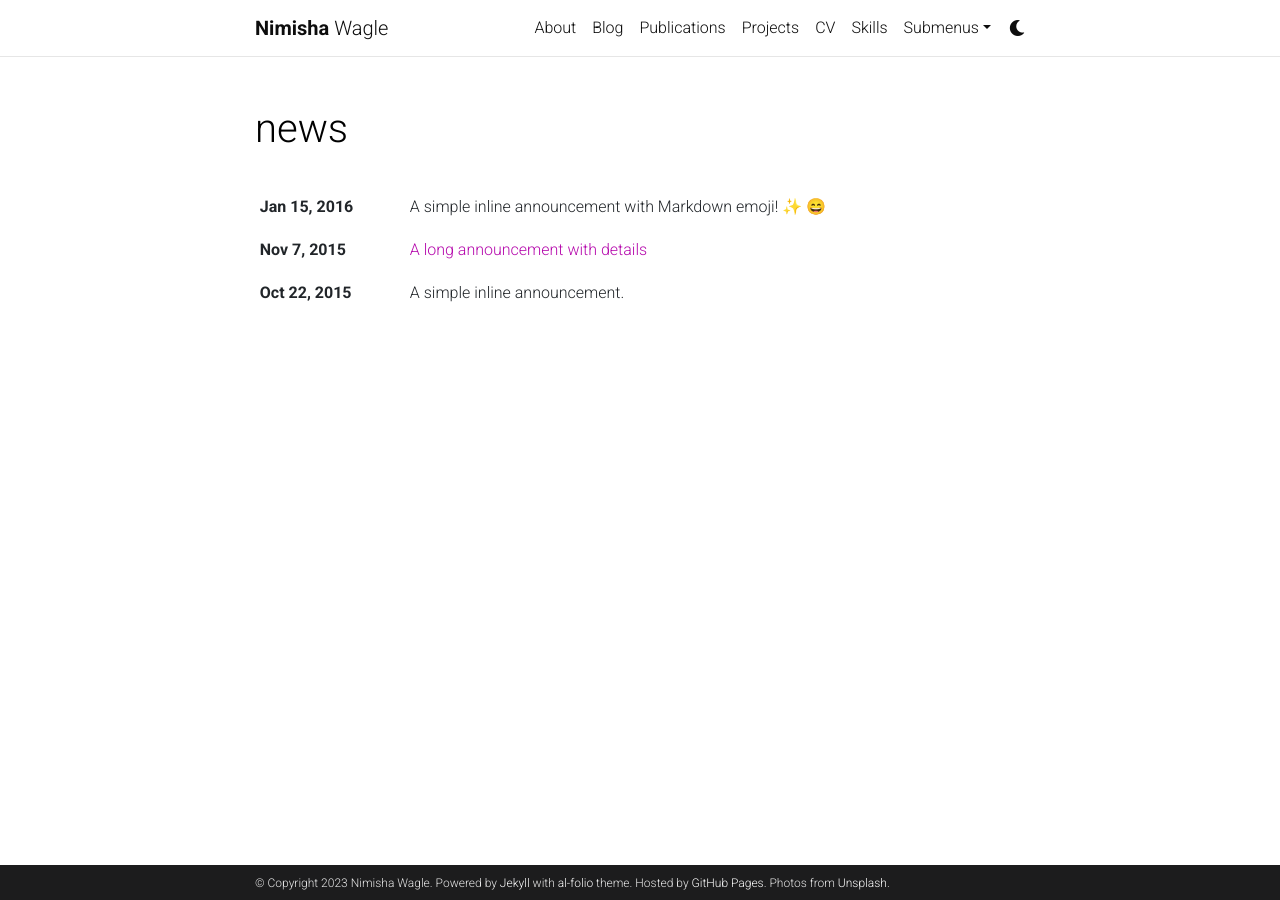
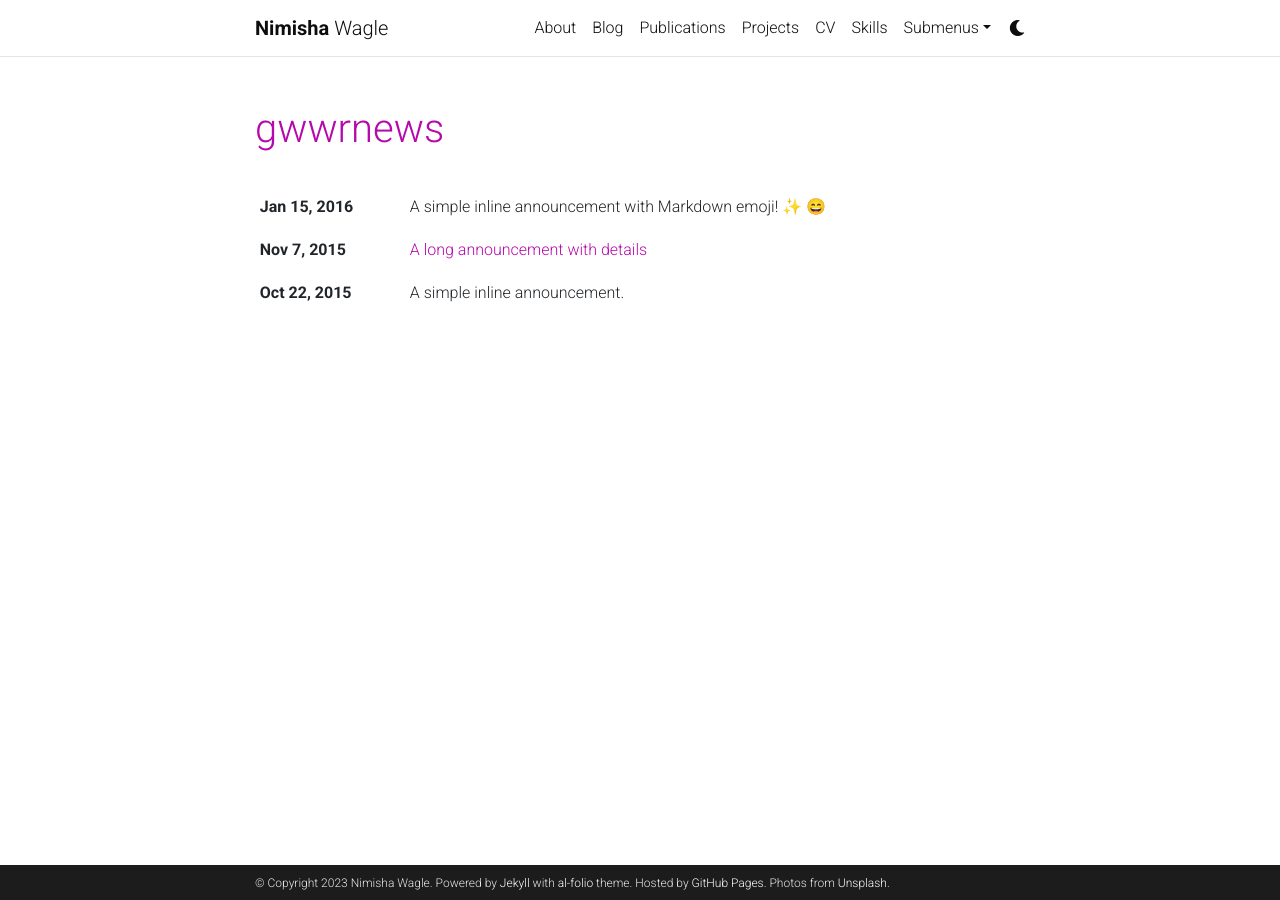
Before and after one commit to wagle1996/wagle1996.github.io, a Jekyll site: the page built from news.html, in a window 1280 px wide. Built offline with Jekyll 4.4.1, drawn with Linux system fonts in a browser that asks for light colours; emoji names are drawn with the system emoji font; comment, search, counter and statistics services are not loaded; a style sheet for code colours, icons or effects is not loaded.

Commit message:
Update page.html

```diff
--- a/_layouts/page.html
+++ b/_layouts/page.html
@@ -5,7 +5,7 @@ layout: default
         <div class="post">
 
           <header class="post-header">
-            <h1 class="post-title">{{ page.title }}</h1>
+            <h1 class="post-title"><a class="m_title" href="">gwwr{{ page.title }}</a></h1>
             <p class="post-description">{{ page.description }}</p>
           </header>
 
```
